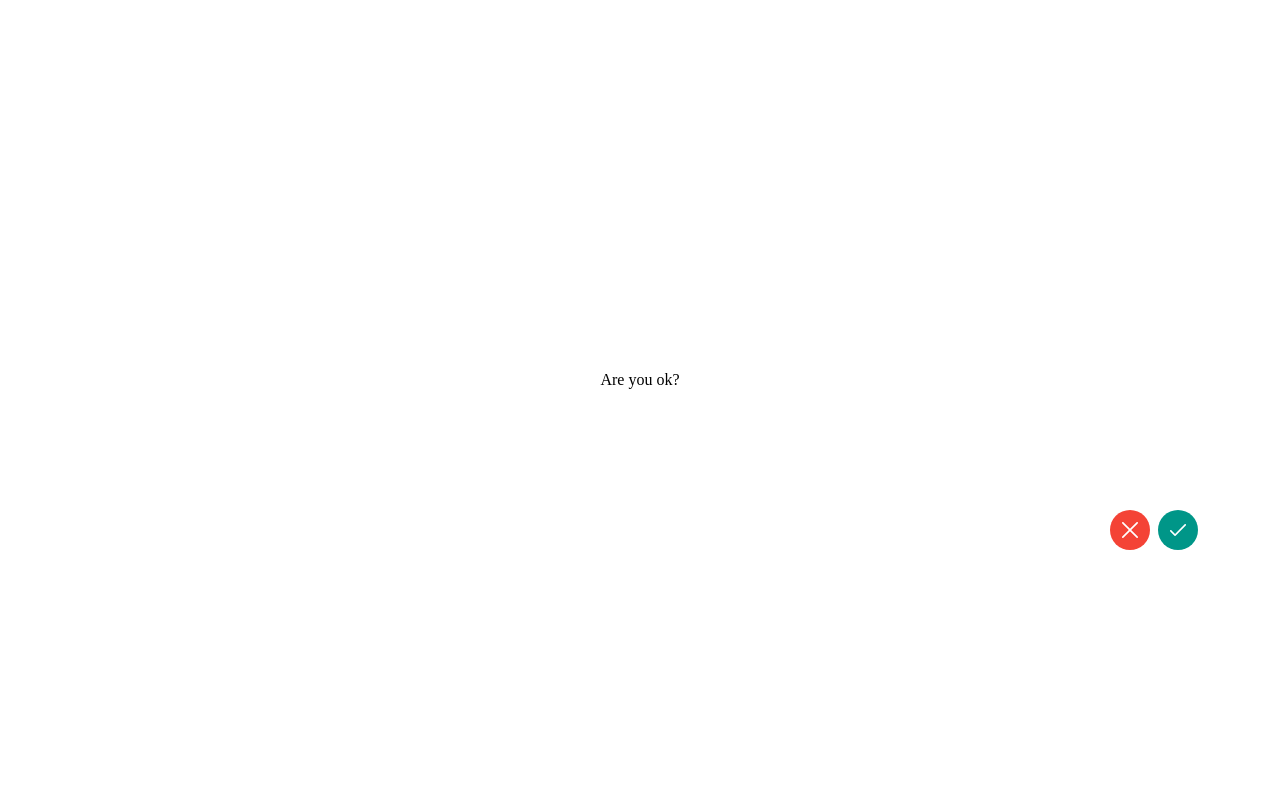
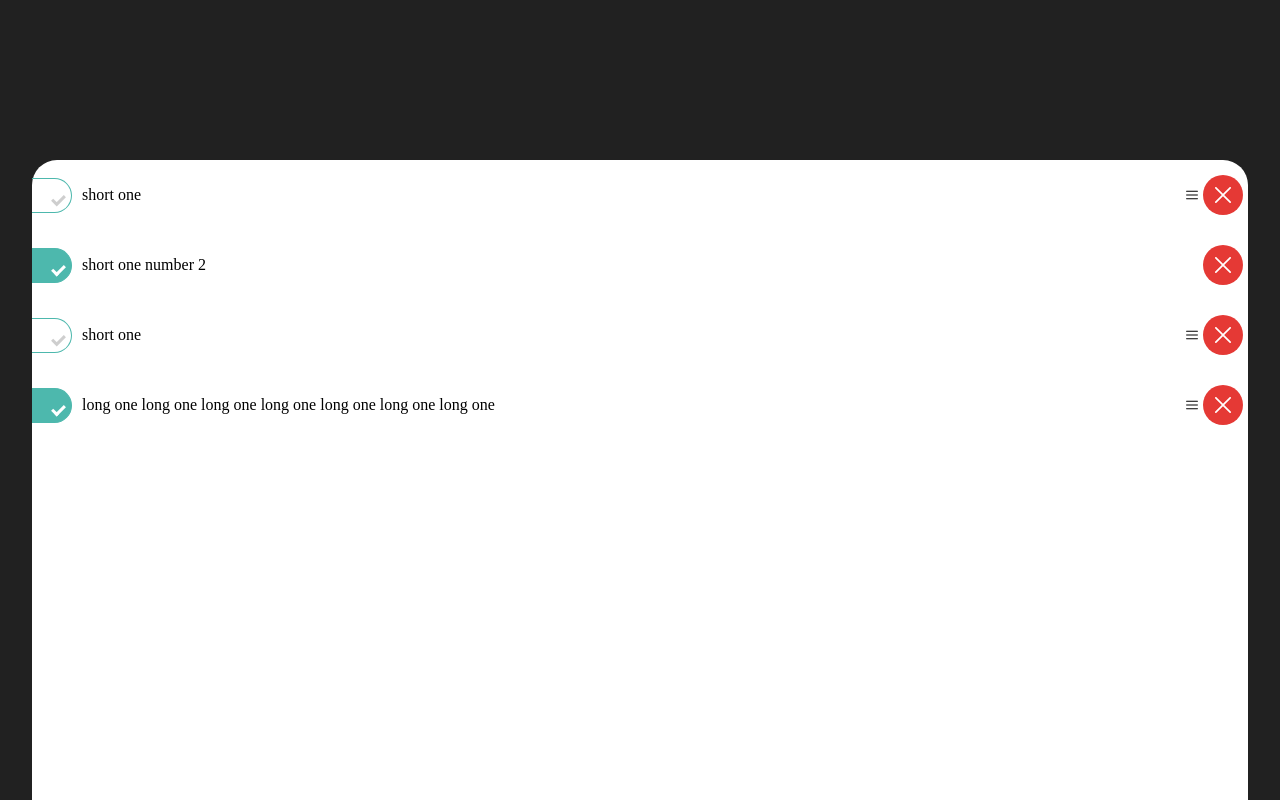
Before and after one commit to ryakosh/app_todo, a Vue app: page / in a window 1280 px wide. Built offline with nearby package versions, Linux system fonts and the light colour scheme.

Commit message:
Implement AppTask component

```diff
--- a/src/App.vue
+++ b/src/App.vue
@@ -1,19 +1,26 @@
 <template>
   <div id="app">
-    <app-confirm-box v-model="overlay">Are you ok?</app-confirm-box>
+    <ul>
+      <app-task v-for="task of tasks" :task="task" :key="task.id" />
+    </ul>
   </div>
 </template>
 
 <script>
-import AppConfirmBox from "./components/AppConfirmBox/AppConfirmBox";
+import AppTask from "./components/AppTask/AppTask";
 export default {
   name: "app",
   components: {
-    AppConfirmBox
+    AppTask
   },
   data() {
     return {
-      overlay: true
+      tasks: [
+        {todo: 'short one', note: 'hey', isComplete: false},
+        {todo: 'short one number 2', isComplete: true},
+        {todo: 'short one', note: 'hey', isComplete: false},
+        {todo: 'long one long one long one long one long one long one long one ', note: 'hey', isComplete: true},
+      ]
     }
   }
 };
@@ -23,5 +30,19 @@ export default {
 #app {
   width: 100%;
   height: 100%;
+  display: flex;
+  flex-direction: column-reverse;
+  justify-content: flex-start;
+  align-items: center;
+  background-color: rgb(33,33,33);
+
+  ul {
+    width: 95%;
+    height: 80%;
+    background-color: white;
+    margin: 0;
+    padding: 0;
+    border-radius: 25px 25px 0 0;
+  }
 }
 </style>
--- /dev/null
+++ b/src/components/AppTask/AppTask.vue
@@ -0,0 +1,135 @@
+<!--
+  Props: {
+    task: "An object representing a single task" ->
+      {todo: "Todo text" -> String,
+       note: "Additional note for the task" -> String,
+       isComplete: "Completion state of the task" -> Boolean}
+  },
+  Events: {
+    on-task-invert: "Emitted when completion element is clicked,
+      Used to invert the current state of the task" -> (id: Number),
+    on-task-edit: "Emitted when the body of the task is clicked,
+      Used to edit the clicked task" -> (id: Number),
+    on-task-delete: "Emitted when delete button is clicked,
+      Used to delete the clicked task" -> (id: Number)
+  }
+-->
+
+<template>
+  <li class="at-container">
+    <div class="left">
+      <div :class="['completion-mark', {checked: task.isComplete}]"
+        @click="$emit('on-task-invert', task.id)">
+      </div>
+    </div>
+
+    <div class="center" @click="$emit('on-task-edit', task.id)">
+      <p>{{ task.todo }}</p>
+    </div>
+
+    <div class="right">
+      <img class="indicator-note" v-if="task.note"
+        src="./assets/bars-black.svg" alt="Bars icon" />
+
+      <app-circulartton @click.native="$emit('on-task-delete', task.id)"
+        bg="#e53935">
+        <img src="../../assets/images/x-white.svg" alt="Delete button" />
+      </app-circulartton>
+    </div>
+  </li>
+</template>
+
+<script>
+import AppCirculartton from "../AppCirculartton/AppCirculartton";
+
+export default {
+  name: "AppTask",
+  components: { AppCirculartton },
+  props: {
+    task: {
+      type: Object,
+      required: true
+    }
+  }
+};
+</script>
+
+<style lang="scss" scoped>
+.at-container {
+  width: 100%;
+  height: 70px;
+  display: flex;
+
+  .left {
+    height: 100%;
+    display: flex;
+    align-items: center;
+    padding: 5px 5px 5px 0;
+  }
+
+    .completion-mark {
+      width: 40px;
+      height: 35px;
+      border: 1px solid #4db8ad;
+      border-left: none;
+      border-radius: 0 20px 20px 0;
+      cursor: pointer;
+      position: relative;
+      transition: background-color 0.25s;
+
+      &:after {
+        content: "";
+        width: 10px;
+        height: 5px;
+        position: absolute;
+        top: 50%;
+        left: 50%;
+        border: solid rgba(158, 158, 158, 0.5);
+        border-width: 0 0 3px 3px;
+        transform: rotate(-45deg);
+        display: block;
+        transition: border-color 0.25s;
+      }
+    }
+
+    .completion-mark:hover,
+    .completion-mark.checked {
+      background-color: #4db8ad;
+
+      &:after {
+        border-color: white;
+      }
+    }
+
+  .center {
+    width: 100%;
+    height: 100%;
+    display: flex;
+    align-items: center;
+    padding: 5px;
+    cursor: pointer;
+    overflow: hidden;
+  }
+
+    p {
+      width: 100%;
+      text-overflow: ellipsis;
+      white-space: nowrap;
+      overflow: hidden;
+    }
+
+  .right {
+    height: 100%;
+    display: flex;
+    justify-content: center;
+    align-items: center;
+    padding: 5px;
+  }
+
+    .indicator-note {
+      width: 12px;
+      height: 12px;
+      margin-right: 5px;
+    }
+}
+</style>
```
Also changed, not shown: src/components/AppTask/assets/bars-black.svg (added).
